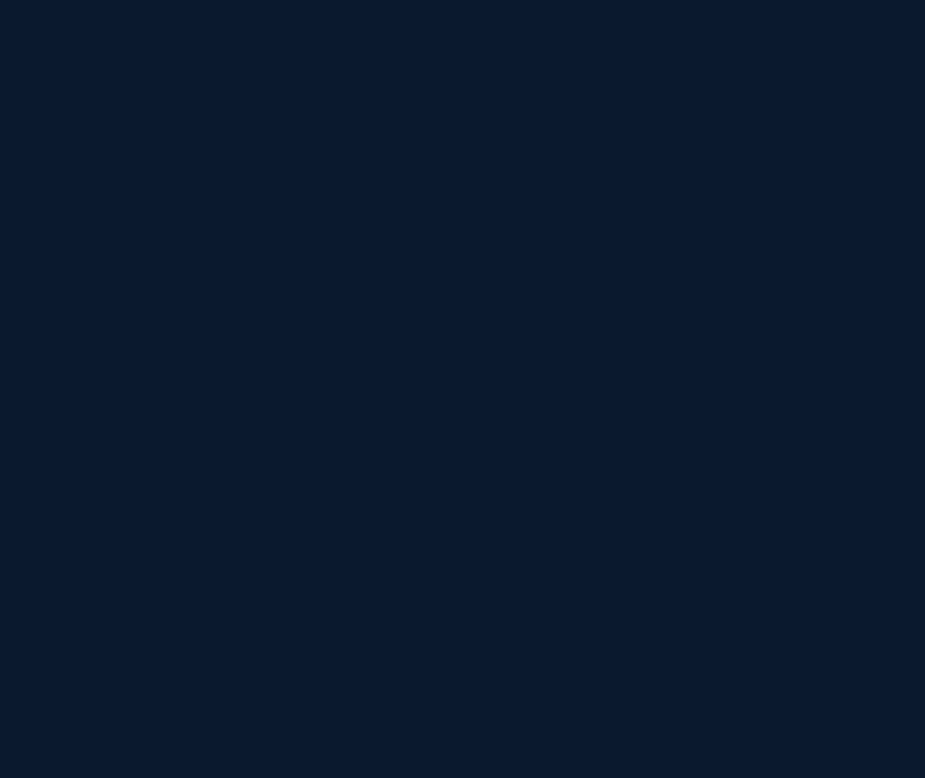
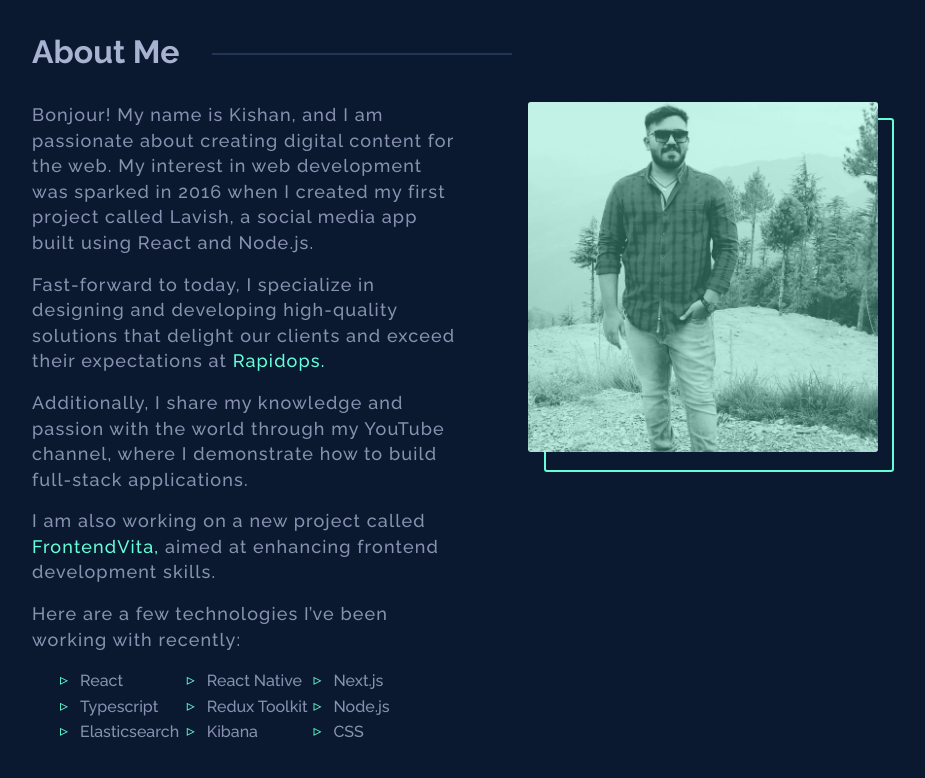
Before and after one commit to koolkishan/nextjs-portfolio, a Next.js app: page / in a window 1280 px wide. Shown: the part 802-1580 px from the top of the page, without its empty margins (208-1133 px from the left). Before the commit the page ends 800 px from the top, so only its background shows below. Built offline with nearby package versions, Linux system fonts and the light colour scheme; no server answers.

Commit message:
Added about section.

```diff
--- a/src/pages/index.tsx
+++ b/src/pages/index.tsx
@@ -6,6 +6,7 @@ import Footer from "@/sections/Footer";
 import Hero from "@/sections/Hero";
 import Navbar from "@/sections/Navbar";
 import React from "react";
+import About from "@/sections/About";
 
 function index() {
   return (
@@ -14,10 +15,11 @@ function index() {
         <title>Kishan Sheth</title>
         <link rel="shortcut icon" href="/favicon.png" />
       </Head>
+      <Navbar />
       <SocialIcons />
       <Email />
-      <Navbar />
       <Hero />
+      <About />
       <Footer />
       <Loader />
     </div>
--- /dev/null
+++ b/src/scss/sections/_about.scss
@@ -0,0 +1,108 @@
+.about {
+  margin: 15rem;
+  .title {
+    font-family: var(--raleway);
+    color: var(--lightest-slate);
+    position: relative;
+    h2 {
+      margin-bottom: 2rem;
+      font-size: 2rem;
+      font-weight: 700;
+      &::after {
+        content: "";
+        display: block;
+        position: absolute;
+        top: 20px;
+        width: 300px;
+        height: 2px;
+        margin-left: 180px;
+        background-color: var(--lightest-navy);
+      }
+    }
+  }
+  &-grid {
+    display: grid;
+    grid-template-columns: 60% 40%;
+    gap: 1rem;
+    &-info {
+      display: flex;
+      flex-direction: column;
+      gap: 1rem;
+      &-text {
+        color: var(--slate);
+        margin-right: 10%;
+        font-size: 18px;
+        letter-spacing: 0.07rem;
+        line-height: 1.6rem;
+        font-weight: 500;
+        font-family: var(--raleway);
+      }
+      &-list {
+        display: grid;
+        grid-template-columns: 33% 33% 33%;
+        list-style-type: none;
+        padding: 0 3rem;
+        &-item {
+          font-family: var(--raleway);
+          line-height: 1.6rem;
+          font-weight: 500;
+          font-size: 16px;
+          color: var(--slate);
+          position: relative;
+          &::before {
+            content: "▹";
+            position: absolute;
+            left: -20px;
+            top: 6px;
+            color: var(--theme-color);
+            // font-size: var(--fz-sm);
+            line-height: 12px;
+          }
+        }
+      }
+    }
+    &-photo {
+      position: relative;
+      width: max-content;
+      height: max-content;
+      &:hover {
+        .overlay {
+          background-color: #00000000;
+        }
+        .overlay-border {
+          top: 0.5rem;
+          left: 0.5rem;
+        }
+        img {
+          filter: none;
+        }
+      }
+      .overlay {
+        transition: 0.3s ease-in-out;
+        z-index: 1;
+        position: absolute;
+        height: 350px;
+        width: 350px;
+        background-color: #64ffdb4d;
+        border-radius: 0.2rem;
+      }
+      .overlay-border {
+        z-index: -3;
+        height: 100%;
+        width: 100%;
+        position: absolute;
+        border: 2px solid var(--theme-color);
+        top: 1rem;
+        left: 1rem;
+        border-radius: 0.2rem;
+        transition: 0.3s ease-in-out;
+      }
+      img {
+        z-index: 0;
+        filter: grayscale(100%);
+        transition: 0.3s ease-in-out;
+        border-radius: 0.2rem;
+      }
+    }
+  }
+}
--- a/src/scss/sections/_index.scss
+++ b/src/scss/sections/_index.scss
@@ -1,3 +1,4 @@
 @import "navbar";
 @import "hero";
+@import "about";
 @import "footer";
--- a/src/sections/About.tsx
+++ b/src/sections/About.tsx
@@ -1,7 +1,69 @@
+import Image from "next/image";
+import Link from "next/link";
 import React from "react";
 
 function About() {
-  return <div>About</div>;
+  return (
+    <div className="about" id="about">
+      <div className="title">
+        <h2>About Me</h2>
+      </div>
+      <div className="about-grid">
+        <div className="about-grid-info">
+          <p className="about-grid-info-text">
+            Bonjour! My name is Kishan, and I am passionate about creating
+            digital content for the web. My interest in web development was
+            sparked in 2016 when I created my first project called Lavish, a
+            social media app built using React and Node.js.
+          </p>
+          <p className="about-grid-info-text">
+            Fast-forward to today, I specialize in designing and developing
+            high-quality solutions that delight our clients and exceed their
+            expectations at{" "}
+            <Link href="https://rapidops.com" className="link" target="_blank">
+              Rapidops.
+            </Link>
+          </p>
+
+          <p className="about-grid-info-text">
+            Additionally, I share my knowledge and passion with the world
+            through my YouTube channel, where I demonstrate how to build
+            full-stack applications.
+          </p>
+          <p className="about-grid-info-text">
+            I am also working on a new project called&nbsp;
+            <Link
+              className="link"
+              target="_blank"
+              href="https://frontendvita.com"
+            >
+              FrontendVita,
+            </Link>
+            &nbsp;aimed at enhancing frontend development skills.
+          </p>
+          <p className="about-grid-info-text">
+            Here are a few technologies I’ve been working with recently:
+          </p>
+          <ul className="about-grid-info-list">
+            <li className="about-grid-info-list-item">React</li>
+            <li className="about-grid-info-list-item">React Native</li>
+            <li className="about-grid-info-list-item">Next.js</li>
+            <li className="about-grid-info-list-item">Typescript</li>
+            <li className="about-grid-info-list-item">Redux Toolkit</li>
+            <li className="about-grid-info-list-item">Node.js</li>
+            <li className="about-grid-info-list-item">Elasticsearch</li>
+            <li className="about-grid-info-list-item">Kibana</li>
+            <li className="about-grid-info-list-item">CSS</li>
+          </ul>
+        </div>
+        <div className="about-grid-photo">
+          <div className="overlay"></div>
+          <div className="overlay-border"></div>
+          <Image src="/kishan.jpeg" alt="profile" width={350} height={350} />
+        </div>
+      </div>
+    </div>
+  );
 }
 
 export default About;
```
Also changed, not shown: public/kishan.jpeg (added).
